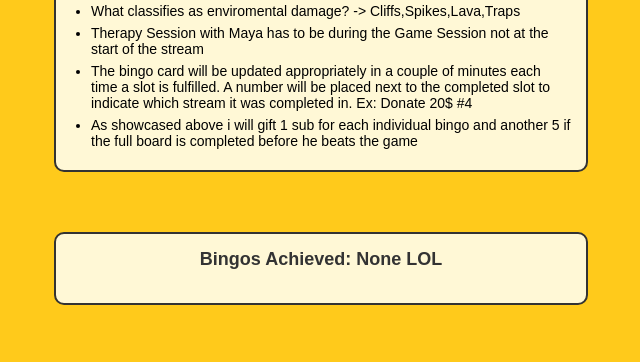
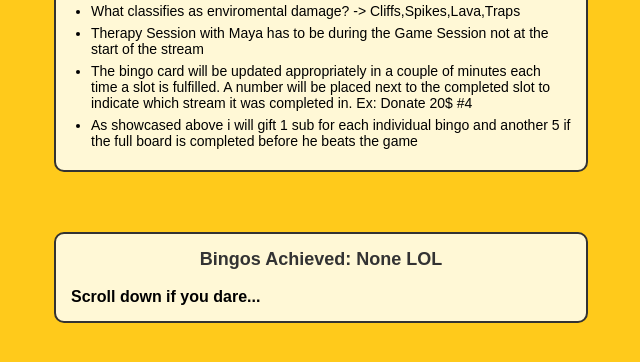
Before and after one commit to GeorgeKyriakou2/ChanceBingo, a website: page index.html in a window 1280 px wide. Shown: the part 892-1254 px from the top of the page, without its empty margins (319-959 px from the left). Drawn offline with Linux system fonts and the light colour scheme.

Commit message:
Update index.html

```diff
--- a/index.html
+++ b/index.html
@@ -198,6 +198,7 @@ justify-self: anchor-center;
 
 <div class="info-box">
     <h3>Bingos Achieved: None LOL </h3>
+    <b>Scroll down if you dare...</b>
 </div>
     </div>
 
```
